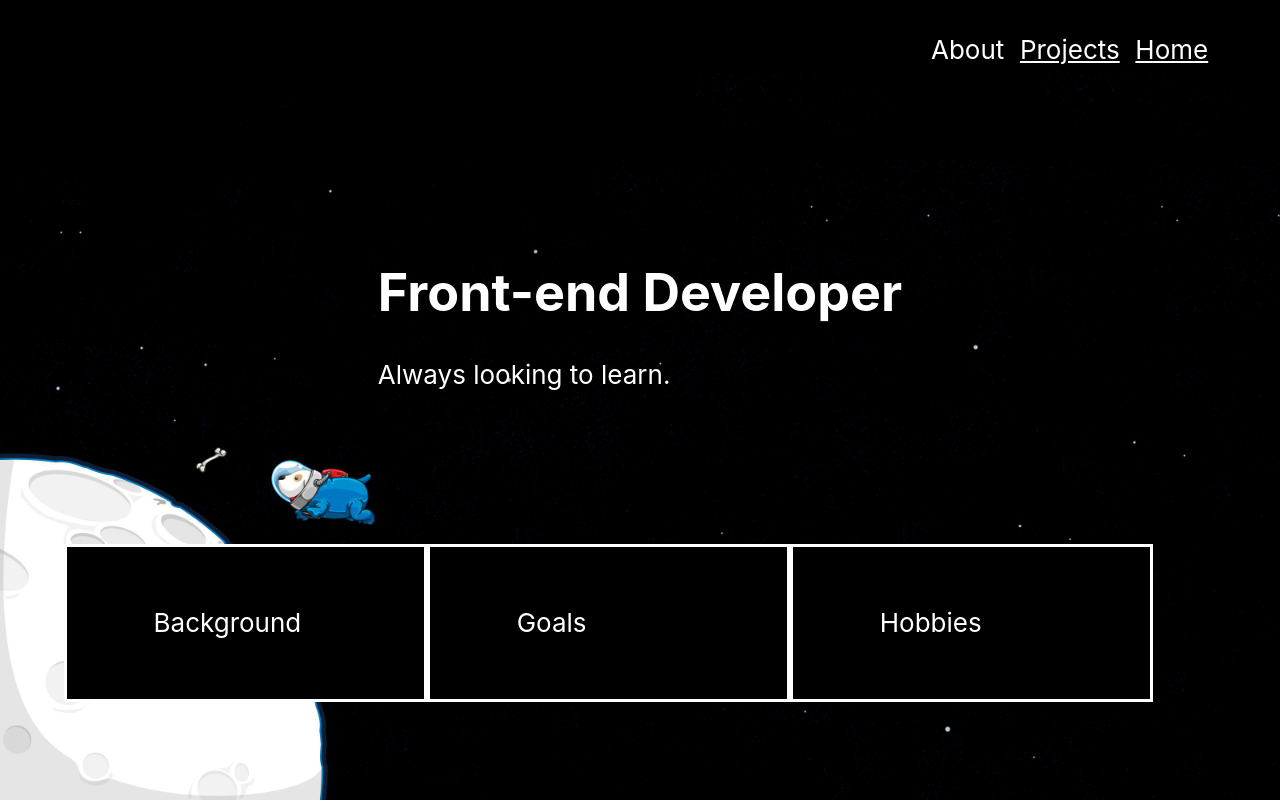
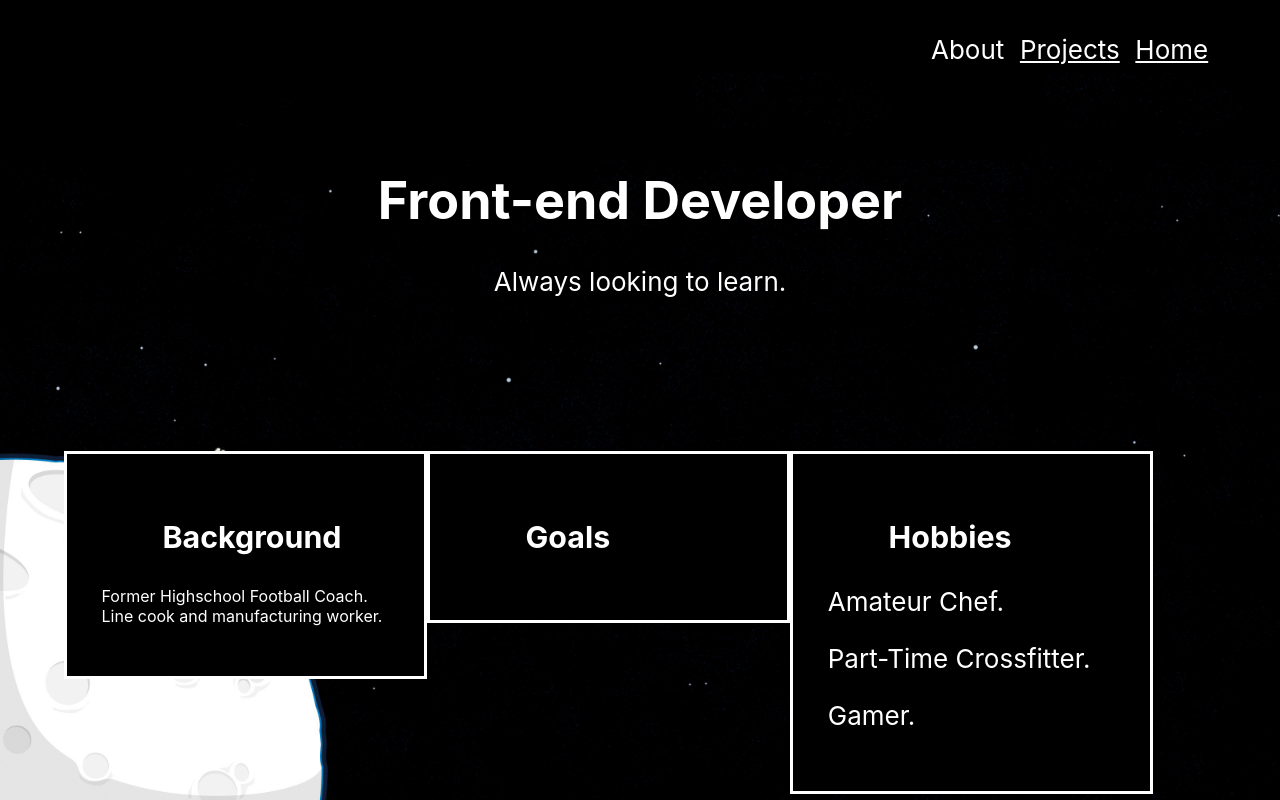
Before and after one commit to Aaronmeade92/portfolio, a React (Create React App) app: page /about in a window 1280 px wide. Built offline with nearby package versions, Linux system fonts and the light colour scheme.

Commit message:
adding more content

```diff
--- a/src/components/About.js
+++ b/src/components/About.js
@@ -39,7 +39,8 @@
 
 const title = {
     padding: '10%',
-    color: 'white'
+    color: 'white',
+    textAlign: 'center',
 }
 
 const parentDiv = {
@@ -63,6 +64,10 @@
     textAlign: 'left',
 }
 
+const bodyContent = {
+    textAlign: 'left',
+    fontSize: '16px'
+}
 class About extends Component {
 
     render() {
@@ -79,16 +84,20 @@
                     </div>
                     <div style={parentDiv}>
                         <div style={body}>
-                            <p style={aboutText}>Background</p>
+                            <h3 style={aboutText}>Background</h3>
+                            <p style={bodyContent}>Former Highschool Football Coach. Line cook and manufacturing worker.</p>
                         </div>
                         <div style={body}>
-                            <p style={aboutText}>Goals</p>
+                            <h3 style={aboutText}>Goals</h3>
+                            <p></p>
                         </div>
                         <div style={body}>
-                            <p style={aboutText}>Hobbies </p>
+                            <h3 style={aboutText}>Hobbies </h3>
+                            <p>Amateur Chef.</p>
+                            <p>Part-Time Crossfitter.</p>
+                            <p>Gamer.</p>
                         </div>
                     </div>
-
             </Fragment>
         );
     }
```
